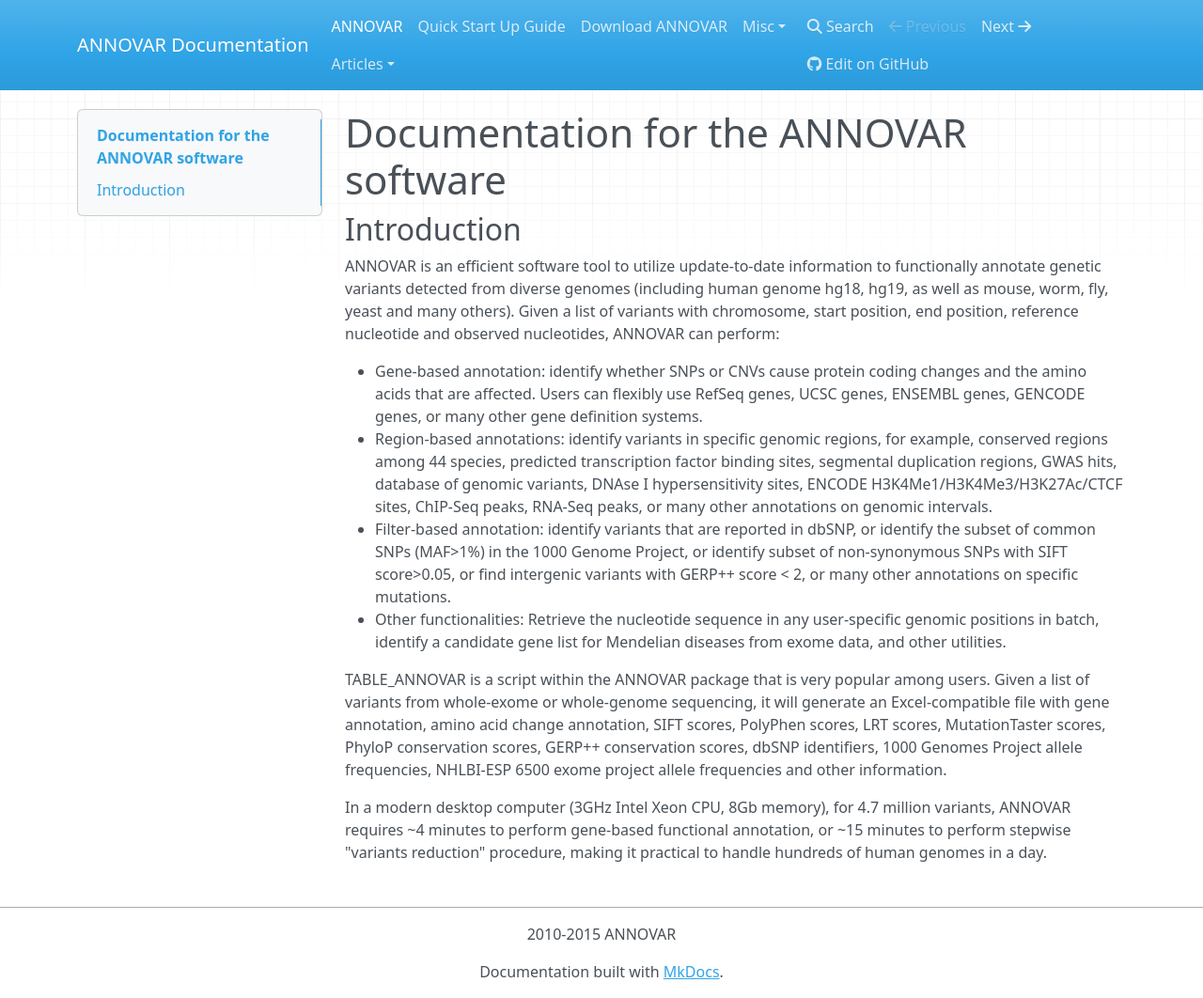
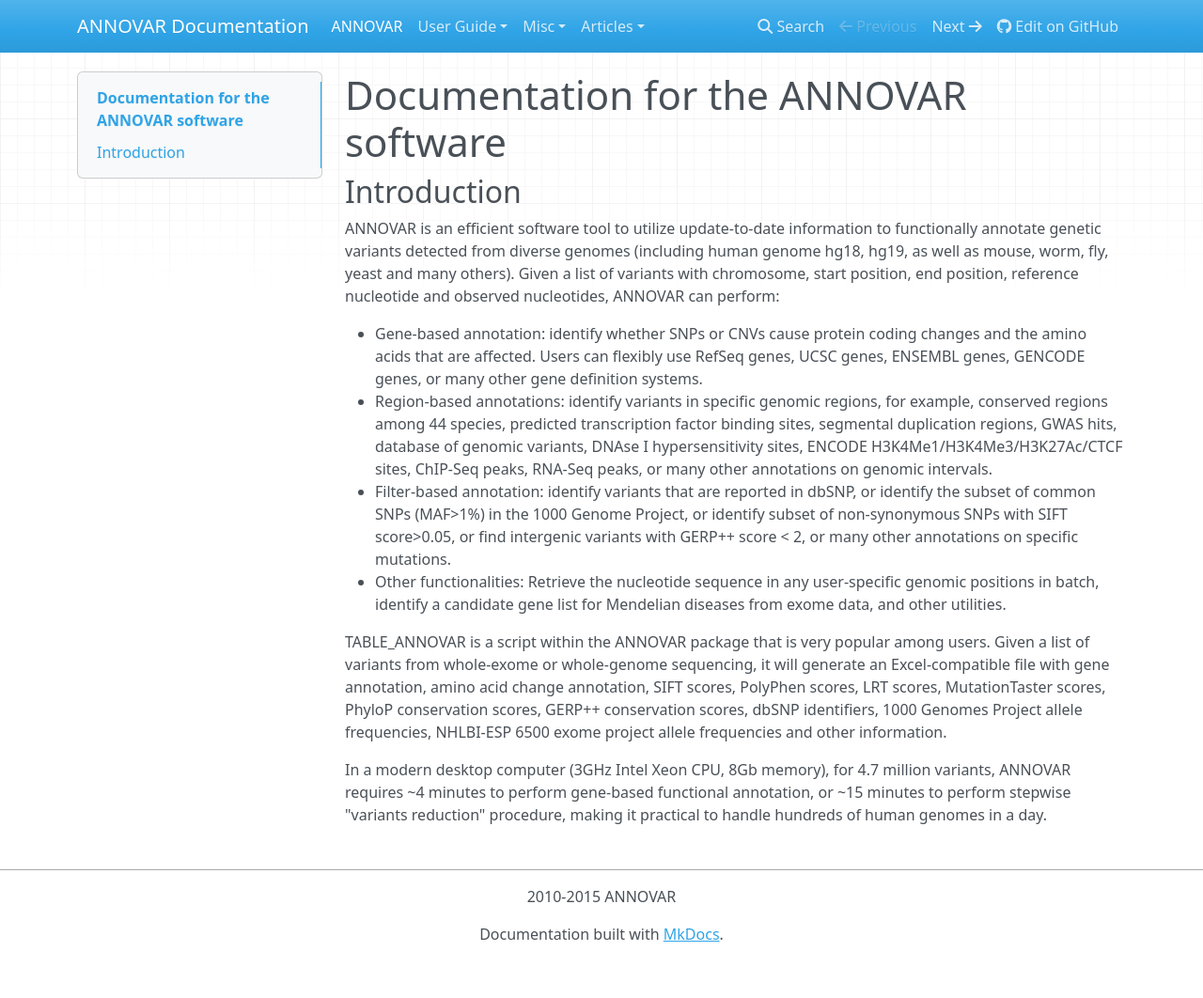
Before and after one commit to WGLab/doc-ANNOVAR, an MkDocs documentation site: the page built from docs/index.md, in a window 1280 px wide and 1062 px high. Shown: the whole window at 94% size. Built offline with MkDocs 1.6.1, drawn with Linux system fonts in a browser that asks for light colours; nearby versions of some CDN libraries; old or Windows-style settings are respelled for this version of MkDocs.

Commit message:
Updated mkdocs.yml

```diff
--- a/mkdocs.yml
+++ b/mkdocs.yml
@@ -17,8 +17,8 @@ use_directory_urls: false
 pages:
 # User guide (for strange reasons I can only put 7 items below for building to pass):
 - ['index.md', 'ANNOVAR']
-- ['user-guide/startup.md', 'Quick Start Up Guide']
-- ['user-guide/download.md', 'Download ANNOVAR']
+- ['user-guide/startup.md', 'User Guide', 'Quick Start Up Guide']
+- ['user-guide/download.md', 'User Guide', 'Download ANNOVAR']
 #- ['input.md', 'Prepare Input Files']
 #- ['gene.md', 'Gene-based Annotation']
 #- ['region.md', 'Region-based Annotation']
```
